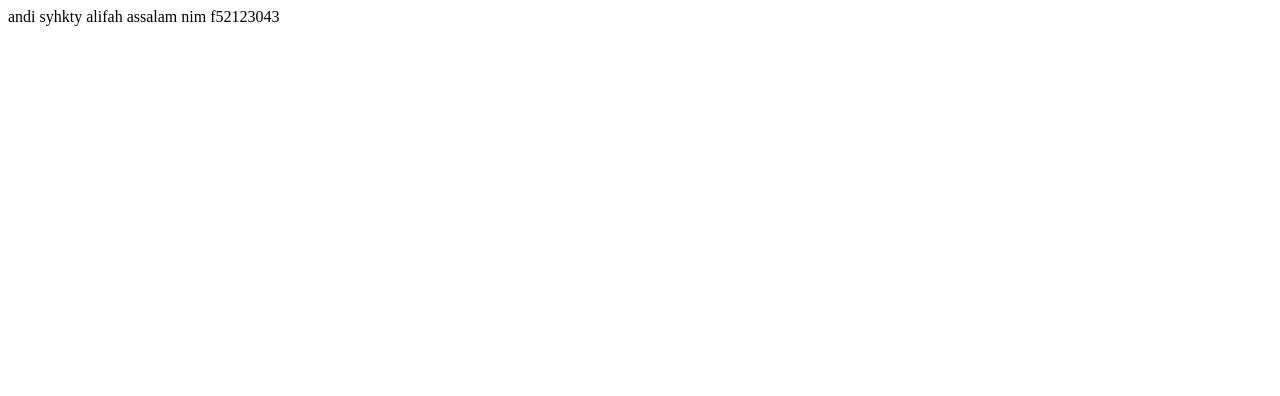
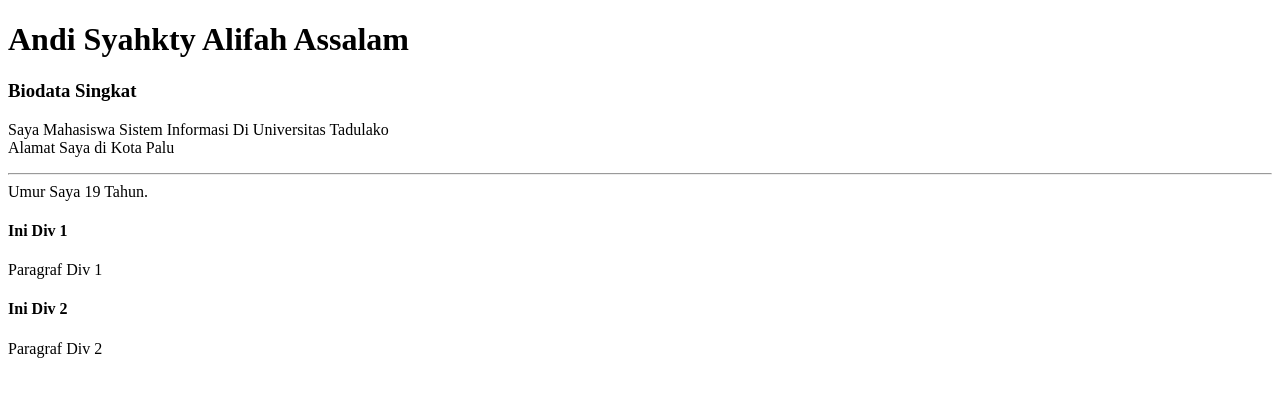
Before and after one commit to syahkty/programing_tadulako, a plain HTML site: page week2/index.html in a window 1280 px wide. Drawn offline with Linux system fonts and the light colour scheme.

Commit message:
pelajaran tag

```diff
--- a/week2/index.html
+++ b/week2/index.html
@@ -3,10 +3,22 @@
 <head>
     <meta charset="UTF-8">
     <meta name="viewport" content="width=device-width, initial-scale=1.0">
-    <title>Document</title>
+    <title>Week 2 AstroSphere</title>
 </head>
 <body>
-    andi syhkty alifah assalam
-    nim f52123043
+    <h1>Andi Syahkty Alifah Assalam</h1>
+
+    <h3>Biodata Singkat</h3>
+    <p>Saya Mahasiswa Sistem Informasi Di Universitas Tadulako <br> Alamat Saya di Kota Palu <hr>Umur Saya 19 Tahun.</p>
+
+    <div>
+        <h4>Ini Div 1</h4>
+        <p>Paragraf Div 1</p>
+    </div>
+    <div>
+        <h4>Ini Div 2</h4>
+        <p>Paragraf Div 2</p>
+    </div>
+
 </body>
 </html>
```
